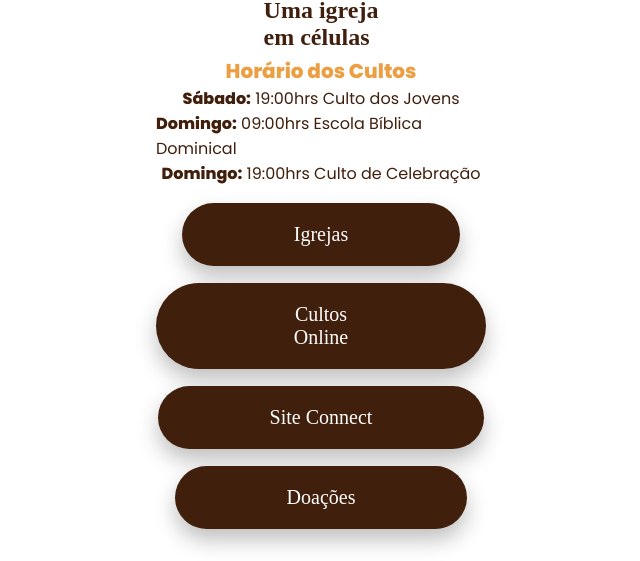
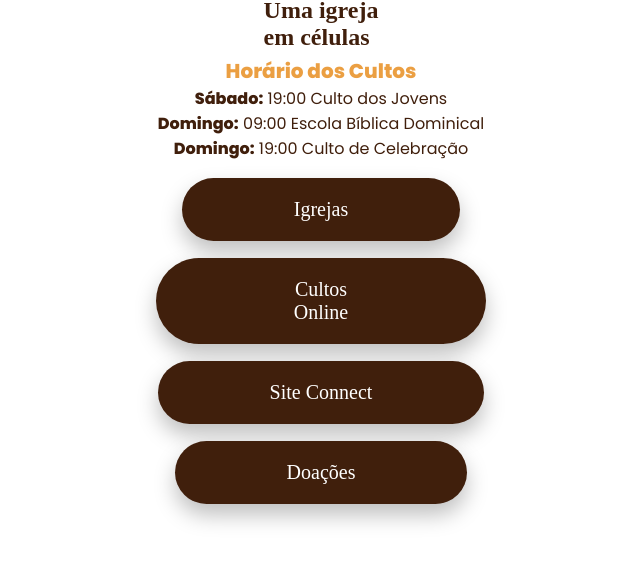
Before and after one commit to Batistaconnect/linkbio, a plain HTML site: page index.html in a window 1280 px wide. Shown: the part 220-781 px from the top of the page, without its empty margins (319-959 px from the left). Drawn offline with Linux system fonts and the light colour scheme; a web font is replaced by a local one.

Commit message:
Update index.html

```diff
--- a/index.html
+++ b/index.html
@@ -27,9 +27,9 @@
                     Horário dos Cultos
                 </span>
 
-                <li><strong>Sábado:</strong> 19:00hrs Culto dos Jovens</li>
-                <li><strong>Domingo:</strong> 09:00hrs Escola Bíblica Dominical</li>
-                <li><strong>Domingo:</strong> 19:00hrs Culto de Celebração</li>
+                <li><strong>Sábado:</strong> 19:00 Culto dos Jovens</li>
+                <li><strong>Domingo:</strong> 09:00 Escola Bíblica Dominical</li>
+                <li><strong>Domingo:</strong> 19:00 Culto de Celebração</li>
             </ul>
 
         </div>
```
